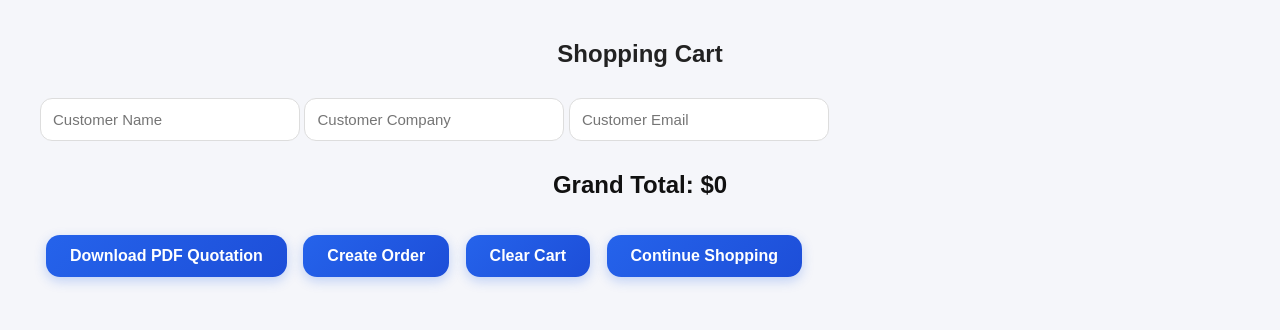
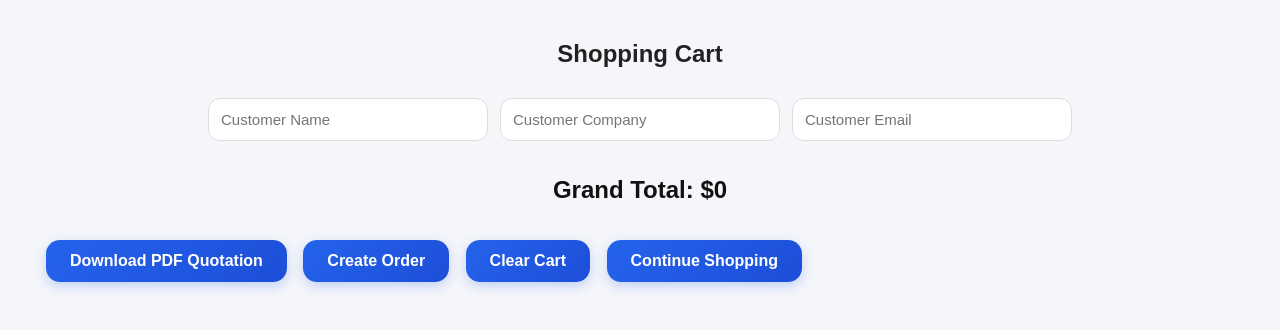
Before and after one commit to llyyyy129-sudo/bridgequotation-shop, a FastAPI app: page /cart.html in a window 1280 px wide. Shown: the top 330 px of the page. Run offline with FastAPI, Linux system fonts and the light colour scheme.

Commit message:
Update products

```diff
--- a/static/style.css
+++ b/static/style.css
@@ -320,3 +320,15 @@ input {
   border-radius: 999px;
   font-weight: 600;
 }
+
+.quotation-info {
+  display: flex;
+  justify-content: center;
+  gap: 12px;
+  margin: 20px auto 35px auto;
+  flex-wrap: wrap;
+}
+
+.quotation-info input {
+  width: 280px;
+}
--- a/templates/cart.html
+++ b/templates/cart.html
@@ -62,7 +62,16 @@ function renderCart() {
 
         <p>Price: $${item.price}</p>
 
-        <p>Quantity: ${item.quantity}</p>
+        <p>
+        Quantity:
+        <input
+        type="number"
+        min="1"
+        value="${item.quantity}"
+        onchange="updateQuantity(${index}, this.value)"
+        style="width:80px;"
+       >
+       </p>
 
         <p>Total: $${item.price * item.quantity}</p>
 
@@ -94,6 +103,22 @@ function clearCart() {
   localStorage.removeItem("cart");
 
   cart = [];
+
+  renderCart();
+}
+
+function updateQuantity(index, value) {
+  const quantity = parseInt(value);
+
+  if (quantity <= 0 || isNaN(quantity)) {
+    alert("Quantity must be at least 1");
+    renderCart();
+    return;
+  }
+
+  cart[index].quantity = quantity;
+
+  localStorage.setItem("cart", JSON.stringify(cart));
 
   renderCart();
 }
```
